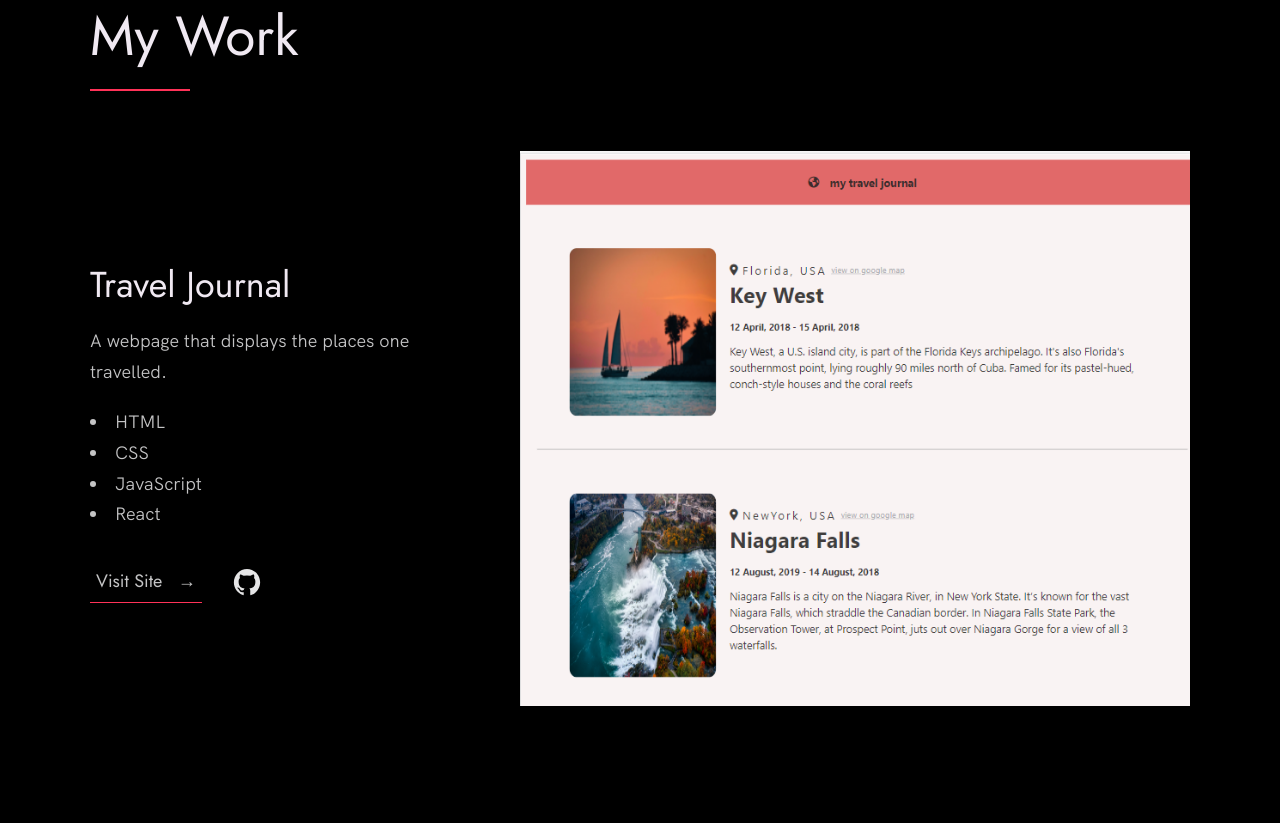
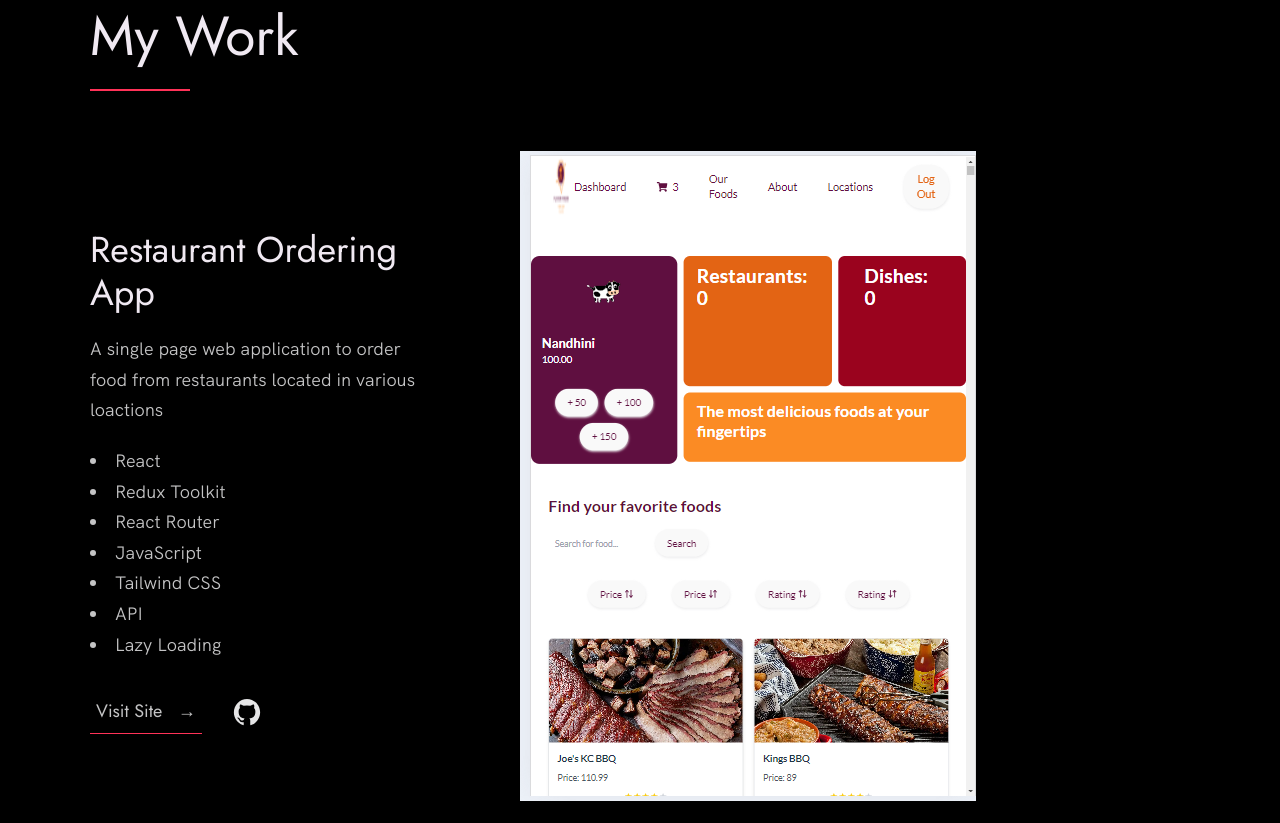
Before and after one commit to Nandhini0123/Portfolio, a website built with Vite: page index.html in a window 1280 px wide. Shown: the part 917-1740 px from the top of the page. Built offline with nearby package versions, Linux system fonts and the light colour scheme.

Commit message:
changes to index and resume

```diff
--- a/index.html
+++ b/index.html
@@ -57,6 +57,36 @@
         <div class="work__boxes">
 
           <!-- Each div with the work__box class is a project. -->
+
+          <div class="work__box">
+            <div class="work__text">
+              <h3>Restaurant Ordering App</h3>
+              <p>
+                A single page web application to order food from restaurants located in various loactions
+              </p>
+              <ul class="work__list">
+                <li>React</li>
+                <li>Redux Toolkit</li>
+                <li>React Router</li>
+                <li>JavaScript</li>
+                <li>Tailwind CSS</li>
+                <li>API</li>
+                <li>Lazy Loading</li>
+              </ul>
+
+              <div class="work__links">
+                <a href="https://main--cuisinecoders.netlify.app/" target="_blank" class="link__text">
+                  Visit Site <span>&rarr;</span>
+                </a>
+                <a href="https://github.com/chingu-voyages/v50-tier2-team-15">
+                  <img src="./images/github.svg" class="work__code" title="View Source Code" alt="GitHub">
+                </a>
+              </div>
+            </div>
+            <div class="work__image-box">
+              <img src="./images/Flavor.png" class="work__image" alt="Project 1" />
+            </div>
+          </div>
 
           <div class="work__box">
             <div class="work__text">
```
Also changed, not shown: about-me.html (+13 -12 lines), images/Flavor.png (added), images/Flavorfinder.png (added), images/Flavorfinder1.png (added).
